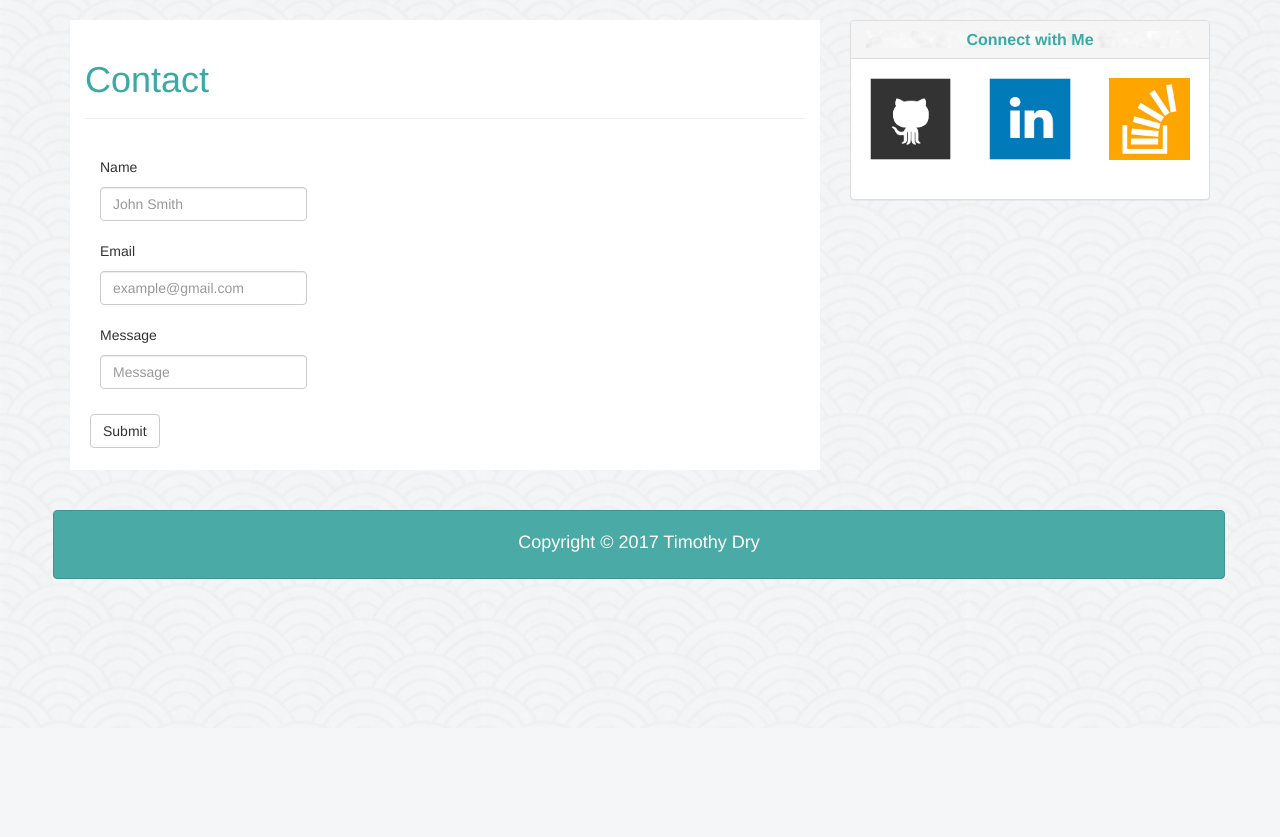
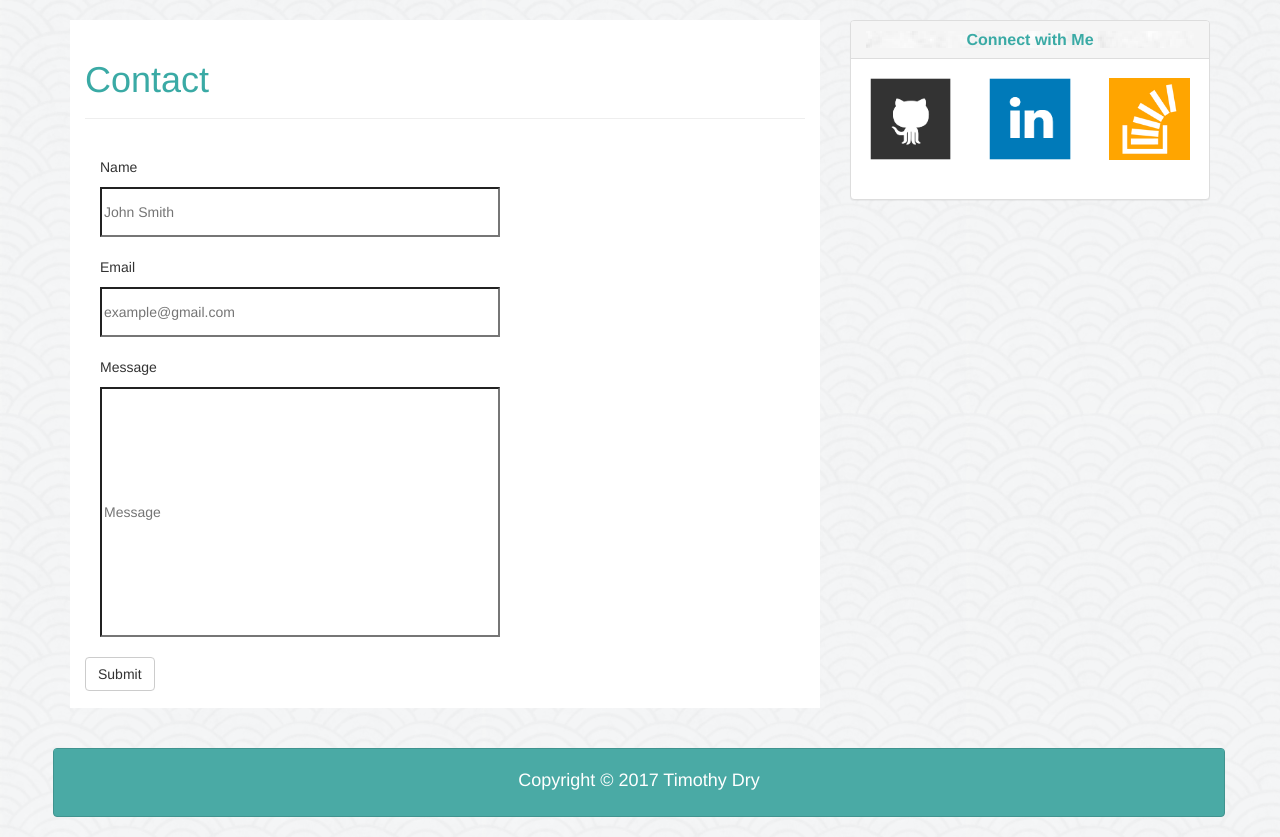
Before and after one commit to dryguy99/Bootstrap-Portfolio, a PHP site: page /contact.html in a window 1280 px wide. Shown: the part 72-909 px from the top of the page. Before the commit the page ends 651 px from the top, so only its background shows below. Run offline with PHP 8.4, Linux system fonts and the light colour scheme.

Commit message:
updated contacts page

```diff
--- a/assets/css/style.css
+++ b/assets/css/style.css
@@ -12,6 +12,7 @@
 }
 .clean {
 	background: white;
+	overflow: hidden;
 }
 .link1 {
 	position: relative;
@@ -26,6 +27,16 @@
 	color: white;
 	z-index: 3;
 }
+.input-mysize {
+	width: 400px;
+	height: 250px;
+	border-width: 2px;
+}
+.input-mysize1 {
+	width: 400px;
+	height: 50px;
+	border-width: 2px;
+}
 .myframe {
 	border-style: none;
 }
@@ -36,7 +47,7 @@
 	max-height: 240px;
 }
 .mycolumn {
-	max-height: 250px;
+	max-height: 240px;
 }
 .mypanel {
 	text-align: center;
--- a/contact.html
+++ b/contact.html
@@ -32,28 +32,28 @@
 </nav>
 
   <div class="row">
-    <section class="col-xs-12 col-sm-6 col-md-8">
+    <section class="col-xs-12 col-sm-8 col-md-8">
 
       <div class="col-xs-12 col-sm-12 col-md-12 clean">
         <div class="page-header">
           <h1 class="mycolor">Contact</h1>
         </div>
         <form class="navbar-form navbar-left" role="name">
-          <div class="form-group" style="width: 560px">
+          <div class="form-group">
             <p>Name</p>
-            <input type="text" class="form-control" placeholder="John Smith">
+            <input type="text" class="input-mysize1" placeholder="John Smith">
           </div>
-          <div class="form-group" style="width: 560px">
+          <div class="form-group">
             <p><br>Email</p>
-            <input type="Email" class="form-control" placeholder="example@gmail.com">
+            <input type="Email" class="input-mysize1" placeholder="example@gmail.com">
           </div>
-          <div class="form-group" style="width: 560px">
+          <div class="form-group">
             <p><br>Message</p>
-            <input type="text" class="form-control" placeholder="Message">
+            <input type="text" class="input-mysize" placeholder="Message">
           </div>
           <div class="row">
           <br>
-          <button type="submit" class="btn btn-default" style="margin: 5px">Submit</button>
+          <button type="submit" class="btn btn-default">Submit</button>
           </div>
         </form>
       </div>
--- a/portfolio.html
+++ b/portfolio.html
@@ -100,6 +100,8 @@
       </div>
     </section>
   </div>
+  <br>
+  <br>
 
   <div class="navbar navbar-default navbar-right navbar-bottom">
     <div class="container" style="background-color: #4aaaa5; text-align: center; color: white; padding: 12px"><h4>Copyright &copy; 2017 Timothy Dry</h4></div>
```
